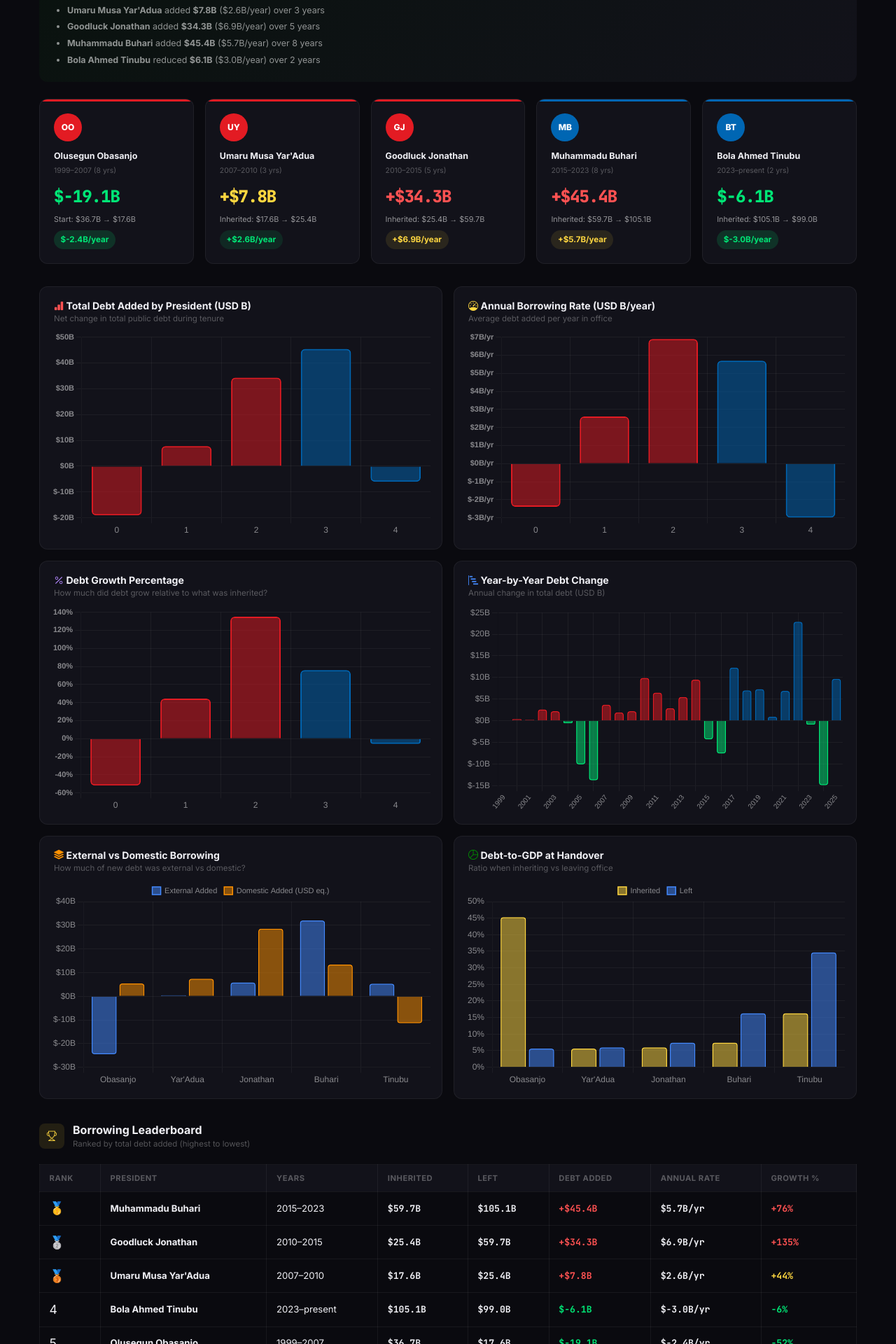
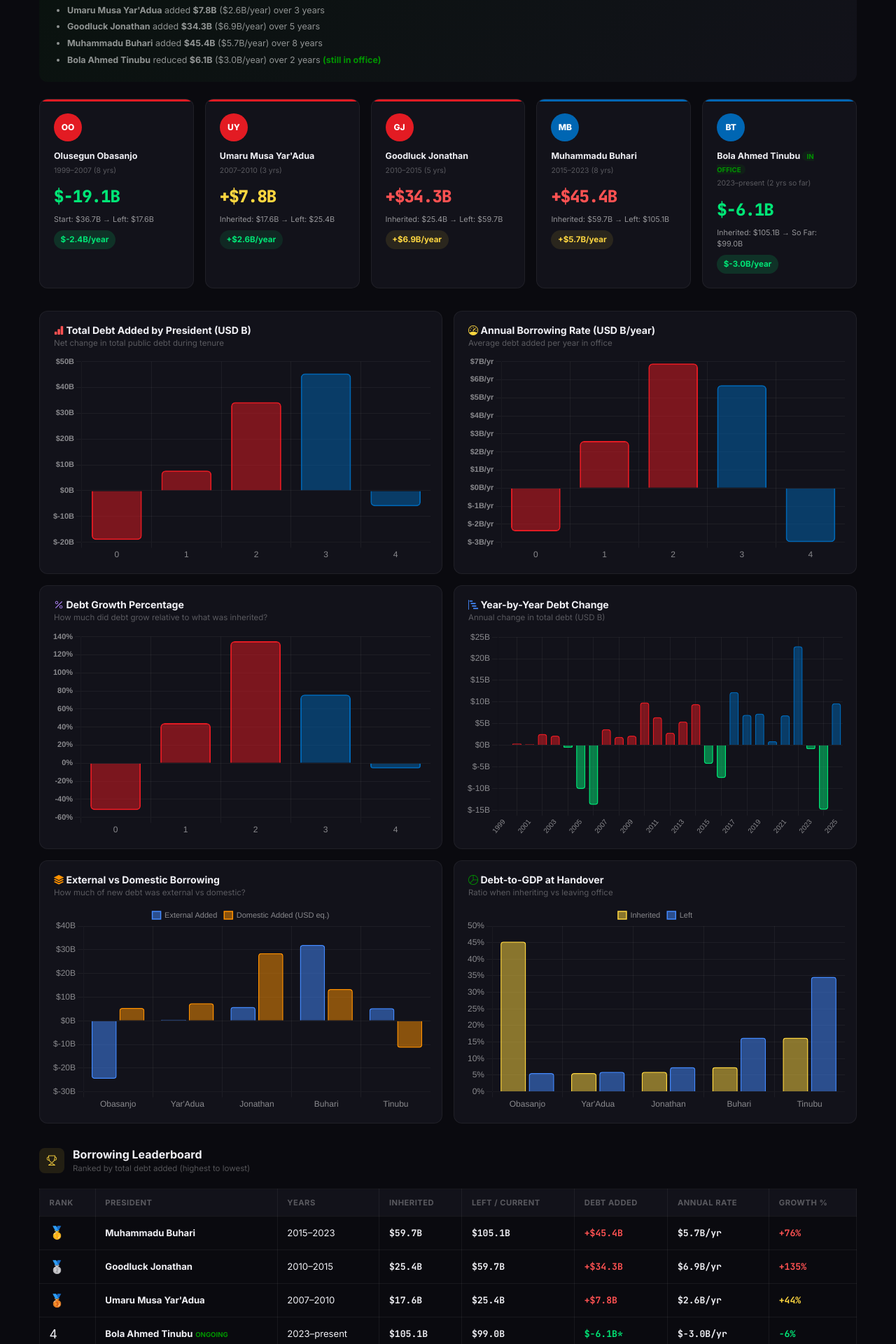
Before and after one commit to femiwill/debt_clock, a Flask app: page /borrowing in a window 1280 px wide. Shown: the part 280-2200 px from the top of the page at 70% size. Run offline with Flask 3, Linux system fonts and the light colour scheme.

Commit message:
Mark Tinubu as ongoing/incumbent across borrowing dashboard
- "IN OFFICE" badge on summary card and year-by-year card
- "ONGOING" label in leaderboard table
- Labels change to "So Far" / "Current" / "Added So Far" instead of "Left"
- Key findings note "(still in office)" for incumbent
- Footnote: "figures will change as presidency continues"
- Years shown as "2 yrs so far" instead of just "2 yrs"

Co-Authored-By: Claude Opus 4.6 <noreply@anthropic.com>

```diff
--- a/app.py
+++ b/app.py
@@ -627,6 +627,8 @@ def borrowing():
                 max_change = abs(change)
             yearly.append({'year': d.year, 'total': d.total_debt_usd, 'change': round(change, 1)})
 
+        is_incumbent = pres.end_year is None
+
         borrowing_list.append({
             'name': pres.name,
             'initials': pres.photo_initials,
@@ -635,6 +637,7 @@ def borrowing():
             'start': pres.start_year,
             'end': pres.end_year or 'present',
             'years_in_office': years_in_office,
+            'is_incumbent': is_incumbent,
             'inherited': round(inherited, 1),
             'left': round(left, 1),
             'debt_added': round(debt_added, 1),
@@ -645,6 +648,8 @@ def borrowing():
             'd2g_inherited': prev_last.debt_to_gdp,
             'd2g_left': last.debt_to_gdp,
             'inherited_label': 'Inherited' if i > 0 else 'Start',
+            'left_label': 'So Far' if is_incumbent else 'Left',
+            'added_label': 'Added So Far' if is_incumbent else 'Net Added',
             'yearly': yearly,
             'max_change': round(max_change, 1),
         })
--- a/templates/borrowing.html
+++ b/templates/borrowing.html
@@ -73,7 +73,7 @@
             <h4><i class="bi bi-lightbulb"></i> Key Findings</h4>
             <ul>
                 {% for b in borrowing %}
-                <li><strong>{{ b.name }}</strong> {{ 'reduced' if b.debt_added < 0 else 'added' }} <strong>{{ '$%.1f'|format(b.debt_added|abs) }}B</strong> ({{ '$%.1f'|format(b.annual_rate|abs) }}B/year) over {{ b.years_in_office }} years</li>
+                <li><strong>{{ b.name }}</strong> {{ 'reduced' if b.debt_added < 0 else 'has added' if b.is_incumbent else 'added' }} <strong>{{ '$%.1f'|format(b.debt_added|abs) }}B</strong> ({{ '$%.1f'|format(b.annual_rate|abs) }}B/year) over {{ b.years_in_office }} years{% if b.is_incumbent %} <span style="color:var(--ng-green);font-weight:700;">(still in office)</span>{% endif %}</li>
                 {% endfor %}
             </ul>
         </div>
@@ -84,13 +84,13 @@
             <div class="borrow-card">
                 <div class="bc-accent" style="background:{{ b.party_color }};"></div>
                 <div class="bc-avatar" style="background:{{ b.party_color }};">{{ b.initials }}</div>
-                <div class="bc-name">{{ b.name }}</div>
-                <div class="bc-years">{{ b.start }}–{{ b.end }} ({{ b.years_in_office }} yrs)</div>
+                <div class="bc-name">{{ b.name }}{% if b.is_incumbent %} <span style="font-size:0.6rem;color:var(--ng-green);font-weight:700;background:rgba(0,148,1,0.1);padding:0.1rem 0.4rem;border-radius:50px;vertical-align:middle;">IN OFFICE</span>{% endif %}</div>
+                <div class="bc-years">{{ b.start }}–{{ b.end }} ({{ b.years_in_office }} yrs{% if b.is_incumbent %} so far{% endif %})</div>
                 <div class="bc-amount" style="color:{% if b.debt_added < 0 %}var(--green){% elif b.debt_added > 30 %}var(--red){% else %}var(--gold){% endif %};">
                     {{ '+' if b.debt_added > 0 }}${{ '%.1f'|format(b.debt_added) }}B
                 </div>
                 <div class="bc-sub">
-                    {{ b.inherited_label }}: ${{ '%.1f'|format(b.inherited) }}B &rarr; ${{ '%.1f'|format(b.left) }}B
+                    {{ b.inherited_label }}: ${{ '%.1f'|format(b.inherited) }}B &rarr; {{ b.left_label }}: ${{ '%.1f'|format(b.left) }}B
                 </div>
                 <div class="bc-rate {% if b.annual_rate > 8 %}rate-high{% elif b.annual_rate > 3 %}rate-med{% elif b.annual_rate >= 0 %}rate-low{% else %}rate-neg{% endif %}">
                     {{ '+' if b.annual_rate > 0 }}${{ '%.1f'|format(b.annual_rate) }}B/year
@@ -172,7 +172,7 @@
                         <th>President</th>
                         <th>Years</th>
                         <th>Inherited</th>
-                        <th>Left</th>
+                        <th>Left / Current</th>
                         <th>Debt Added</th>
                         <th>Annual Rate</th>
                         <th>Growth %</th>
@@ -182,15 +182,16 @@
                     {% for b in borrowing_ranked %}
                     <tr>
                         <td><span class="rank-medal">{% if loop.index == 1 %}🥇{% elif loop.index == 2 %}🥈{% elif loop.index == 3 %}🥉{% else %}{{ loop.index }}{% endif %}</span></td>
-                        <td><strong>{{ b.name }}</strong></td>
+                        <td><strong>{{ b.name }}</strong>{% if b.is_incumbent %} <span style="font-size:0.6rem;color:var(--ng-green);font-weight:700;">ONGOING</span>{% endif %}</td>
                         <td>{{ b.start }}–{{ b.end }}</td>
                         <td class="mono">${{ '%.1f'|format(b.inherited) }}B</td>
                         <td class="mono">${{ '%.1f'|format(b.left) }}B</td>
-                        <td class="mono" style="color:{% if b.debt_added < 0 %}var(--green){% else %}var(--red){% endif %};">{{ '+' if b.debt_added > 0 }}${{ '%.1f'|format(b.debt_added) }}B</td>
+                        <td class="mono" style="color:{% if b.debt_added < 0 %}var(--green){% else %}var(--red){% endif %};">{{ '+' if b.debt_added > 0 }}${{ '%.1f'|format(b.debt_added) }}B{% if b.is_incumbent %}*{% endif %}</td>
                         <td class="mono">${{ '%.1f'|format(b.annual_rate) }}B/yr</td>
                         <td class="mono" style="color:{% if b.growth_pct < 0 %}var(--green){% elif b.growth_pct > 50 %}var(--red){% else %}var(--gold){% endif %};">{{ '+' if b.growth_pct > 0 }}{{ '%.0f'|format(b.growth_pct) }}%</td>
                     </tr>
                     {% endfor %}
+                    <tr><td colspan="8" style="font-size:0.65rem;color:var(--text-tertiary);border:none;padding-top:0.5rem;">* Ongoing administration — figures will change as presidency continues</td></tr>
                 </tbody>
             </table>
         </div>
@@ -209,9 +210,9 @@
                 <div class="yby-card">
                     <div class="yby-head" style="background:linear-gradient(135deg, {{ b.party_color }}12, transparent);">
                         <div class="yby-avatar" style="background:{{ b.party_color }};">{{ b.initials }}</div>
-                        <div>
-                            <div style="font-weight:700;font-size:0.88rem;">{{ b.name }}</div>
-                            <div style="font-size:0.68rem;color:var(--text-tertiary);">{{ b.start }}–{{ b.end }} &middot; {{ b.party }}</div>
+                        <div style="flex:1;">
+                            <div style="font-weight:700;font-size:0.88rem;">{{ b.name }}{% if b.is_incumbent %} <span style="font-size:0.58rem;color:var(--ng-green);font-weight:700;background:rgba(0,148,1,0.12);padding:0.1rem 0.45rem;border-radius:50px;vertical-align:middle;">ONGOING</span>{% endif %}</div>
+                            <div style="font-size:0.68rem;color:var(--text-tertiary);">{{ b.start }}–{{ b.end }} &middot; {{ b.party }}{% if b.is_incumbent %} &middot; {{ b.years_in_office }} yrs so far{% endif %}</div>
                         </div>
                     </div>
                     <!-- Quick summary strip -->
@@ -221,11 +222,11 @@
                             <div class="yby-summary-val" style="color:var(--gold);">${{ '%.1f'|format(b.inherited) }}B</div>
                         </div>
                         <div class="yby-summary-item">
-                            <div class="yby-summary-label">Left With</div>
+                            <div class="yby-summary-label">{{ 'Current' if b.is_incumbent else 'Left With' }}</div>
                             <div class="yby-summary-val" style="color:var(--blue);">${{ '%.1f'|format(b.left) }}B</div>
                         </div>
                         <div class="yby-summary-item">
-                            <div class="yby-summary-label">Net Added</div>
+                            <div class="yby-summary-label">{{ b.added_label }}</div>
                             <div class="yby-summary-val" style="color:{% if b.debt_added < 0 %}var(--green){% else %}var(--red){% endif %};">{{ '+' if b.debt_added > 0 }}${{ '%.1f'|format(b.debt_added) }}B</div>
                         </div>
                         <div class="yby-summary-item">
```
